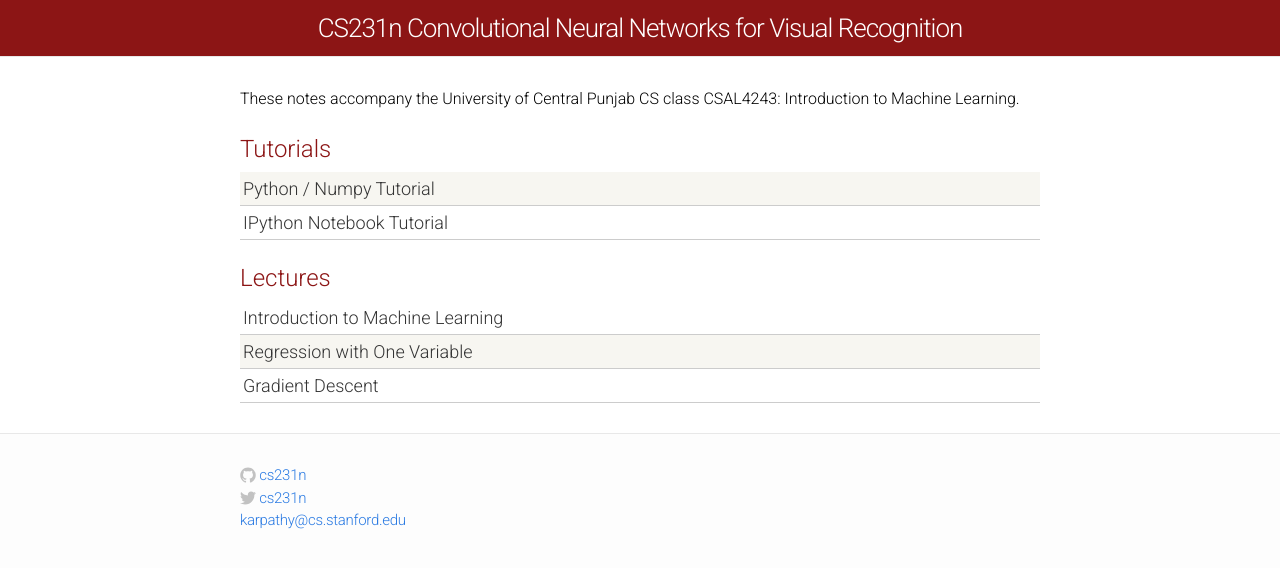
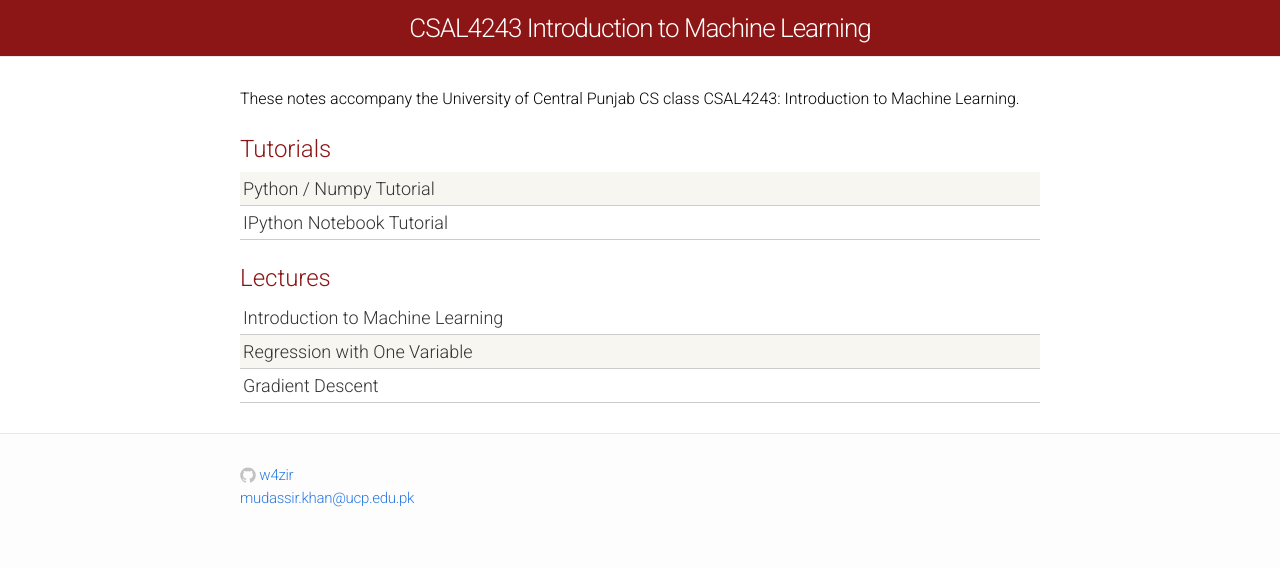
Before and after one commit to Mickael-Galliez/ml17s, a Jekyll site: the page built from index.html, in a window 1280 px wide. Shown: the top 568 px of the page. Built offline with Jekyll 4.4.1, drawn with Linux system fonts in a browser that asks for light colours.

Commit message:
Update _config.yml

```diff
--- a/_config.yml
+++ b/_config.yml
@@ -1,11 +1,11 @@
 # Site settings
-title: CS231n Convolutional Neural Networks for Visual Recognition
-email: karpathy@cs.stanford.edu
-description: "Course materials and notes for Stanford class CS231n: Convolutional Neural Networks for Visual Recognition."
+title: CSAL4243 Introduction to Machine Learning
+email: mudassir.khan@ucp.edu.pk
+description: "Course materials and notes for UCP class CSAL4243: Introduction to Machine Learning."
 baseurl: ""
-url: "http://cs231n.github.io"
-twitter_username: cs231n
-github_username:  cs231n
+url: "http://w4zir.github.io/ml17s"
+#twitter_username: cs231n
+github_username:  w4zir
 
 # Build settings
 markdown: kramdown
```
